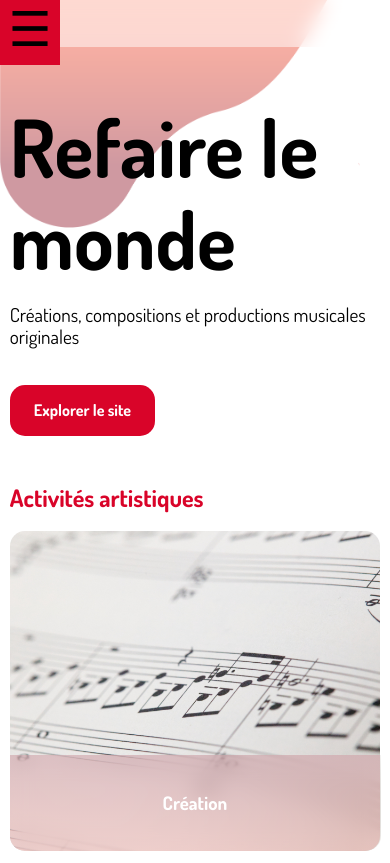
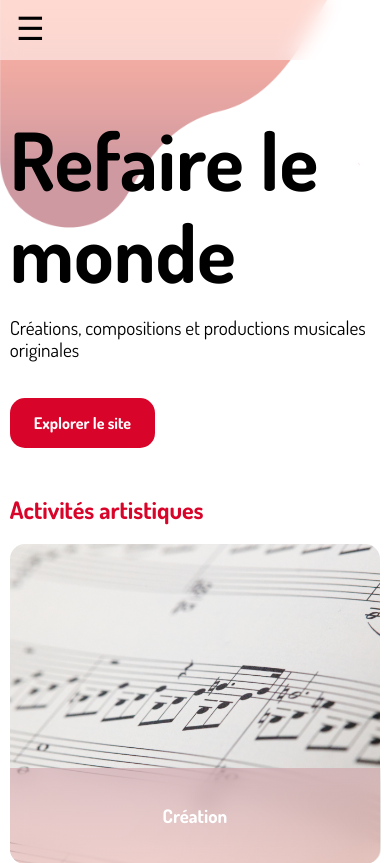
Before and after one commit to trmouv/refaire_le_monde.io, a PHP site: page / in a window 390 px wide. Shown: the top 863 px of the page. Run offline with PHP 8.4, Linux system fonts and the light colour scheme.

Commit message:
bouton burger et menu mobile

```diff
--- a/index.html
+++ b/index.html
@@ -12,6 +12,7 @@
     <body>
         <div class="fond_top"></div>
         <section class="menu_mobile">
+        <div class="menu_bar"><span class="burger_btn" onclick="openNav()">&#9776;</span></div>
         <div id="mySidenav" class="sidenav">
             <a href="javascript:void(0)" class="closebtn" onclick="closeNav()">&times;</a>
             <a href="#">Accueil</a>
@@ -22,7 +23,6 @@
             <a href="#">spectacles</a>
             <a href="#">Actualités</a>
           </div>
-        <span class="burger_btn" onclick="openNav()">&#9776;</span>
         </section>
         <header class="menu_desktop">
             <nav>
--- a/style.css
+++ b/style.css
@@ -360,17 +360,18 @@
 
   /* DEBUT menu mobile*/
   section.menu_mobile{
-    height: 5.6vh;
+    position: relative;
+    height: 60px;
     background:rgba(255, 255, 255, 0.5);
     backdrop-filter: blur(10px);
     -webkit-backdrop-filter: blur(10px);
     width: 100%;
   }
   .sidenav {
-    height: 100%;
+    height: 100vh;
     width: 0;
     position: fixed;
-    z-index: 2;
+    z-index: 3;
     top: 0;
     left: 0;
     background: linear-gradient(180deg, rgba(207, 153, 161, 0.8) 0%, rgba(246, 186, 182, 0.8) 100%);
@@ -403,10 +404,11 @@
   }
 
   span.burger_btn{
-    font-size: 3em;
+    font-size: 2em;
     cursor: pointer;
-    background-color: #D90429;
-    padding: 1vh 1vh 1vh 1vh;
+    position: absolute;
+    top: 0.3em;
+    left: 0.5em;
   }
   /* FIN menu mobile*/
 
```
